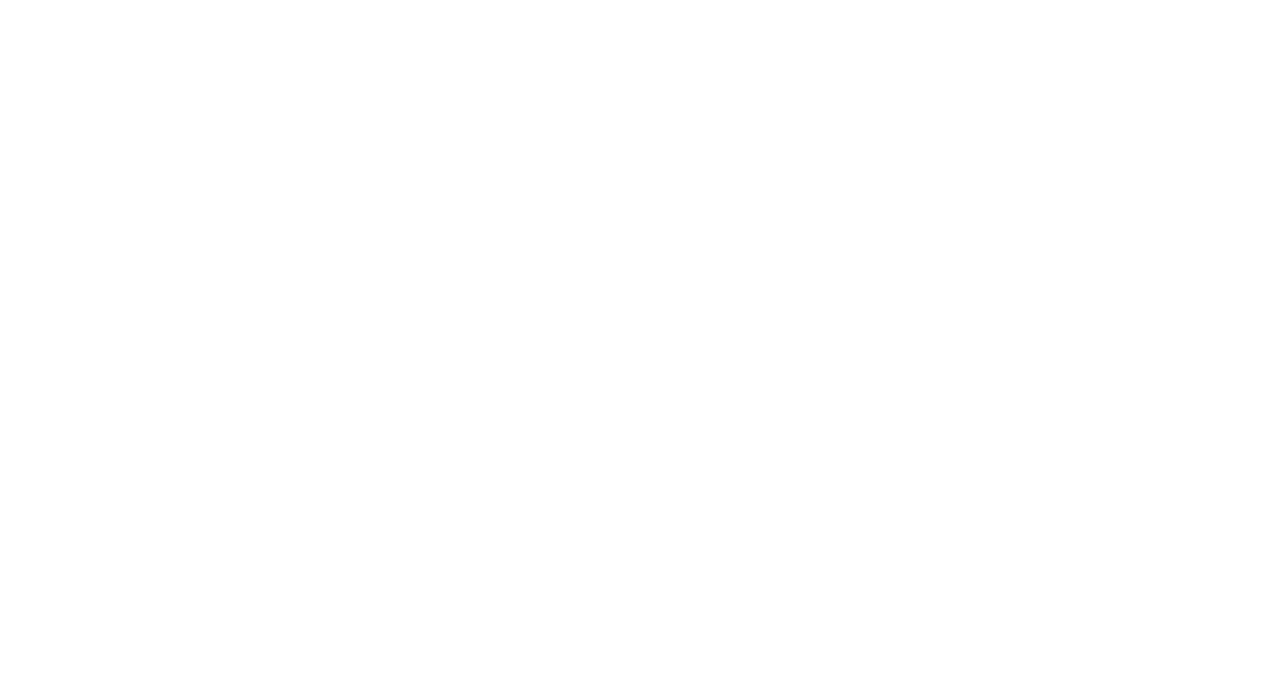
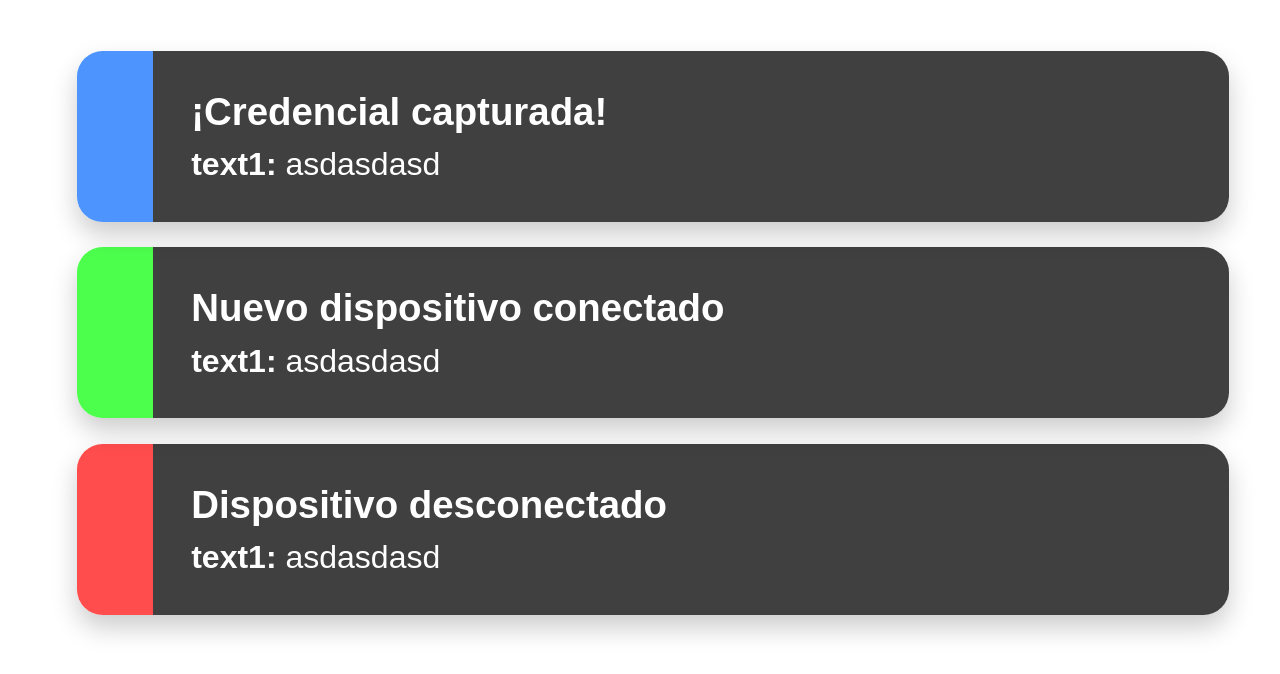
Before and after one commit to Ruminini/SORII-TP-Final, a plain HTML site: page toast.html in a window 1280 px wide. Drawn offline with Linux system fonts and the light colour scheme.

Commit message:
Moar Toasst

```diff
--- a/toast.html
+++ b/toast.html
@@ -16,9 +16,9 @@
 
     .toast-container {
       position: fixed;
-      top: 20px;
-      right: 20px;
-      width: 300px;
+      top: 4vw;
+      right: 4vw;
+      width: 100vw;
       max-width: 90%;
       z-index: 1000;
       display: flex;
@@ -28,27 +28,27 @@
     .toast {
       background-color: rgba(44, 44, 44, 0.9);
       color: white;
-      padding: 15px;
-      border-radius: 8px;
-      box-shadow: 0 4px 8px rgba(0, 0, 0, 0.2);
-      margin-bottom: 10px;
+      padding: 3vw;
+      border-radius: 2vw;
+      box-shadow: 0 1vw 2vw rgba(0, 0, 0, 0.2);
+      margin-bottom: 2vw;
       opacity: 0;
       transform: translateX(100%);
-      animation: slideIn 0.5s forwards, fadeOut 0.5s forwards 4s;
+      animation: slideIn 0.5s forwards, fadeOut 0.5s forwards 12s;
       transition: opacity 0.5s, transform 0.5s;
       position: relative;
       word-wrap: break-word;
-      border-left: 5px solid #ff4d4d;
+      border-left: 6vw solid #ff4d4d;
     }
 
     .toast-title {
       font-weight: bold;
-      margin-bottom: 5px;
-      font-size: 1.1em;
+      margin-bottom: 1vw;
+      font-size: 2.4em;
     }
 
     .toast-content {
-      font-size: 0.9em;
+      font-size: 2em;
     }
 
     @keyframes slideIn {
@@ -85,8 +85,8 @@
     socket.onopen = function (event) { console.log('Conexión WebSocket abierta.'); };
     socket.onmessage = function (event) {
       try {
-        const data = JSON.parse(event.data);
-        if (data.user && data.pass) { createToast(data.user, data.pass); }
+        const payload = JSON.parse(event.data);
+        if (payload.type && payload.data) { createToast(payload.type, payload.data); }
       } catch (e) { console.error('Error al parsear JSON:', e); }
     };
     socket.onclose = function (event) {
@@ -94,21 +94,51 @@
     };
     socket.onerror = function (error) { console.error('Error WebSocket:', error); };
 
-    function createToast(user, pass) {
+    function createToast(type, data) {
       const toast = document.createElement('div');
       toast.className = 'toast';
+
+      let title = '';
+      let borderColor = '#ccc';
+
+      switch (type) {
+        case 'connect':
+          title = 'Nuevo dispositivo conectado';
+          borderColor = '#4dff4d'; // verde
+          break;
+        case 'disconnect':
+          title = 'Dispositivo desconectado';
+          borderColor = '#ff4d4d'; // rojo
+          break;
+        case 'capture':
+          title = '¡Credencial capturada!';
+          borderColor = '#4d94ff'; // azul
+          break;
+        default:
+          title = 'Evento';
+          borderColor = '#ccc';
+      }
+
+      let content = '';
+      for (const key in data) {
+        if (data.hasOwnProperty(key)) {
+          content += `<strong>${key}:</strong> ${data[key]}<br>`;
+        }
+      }
+
+      toast.style.borderColor = borderColor;
       toast.innerHTML = `
-                <div class="toast-title">¡Credencial Capturada!</div>
-                <div class="toast-content">
-                    <strong>Usuario:</strong> ${user}<br>
-                    <strong>Contraseña:</strong> ${pass}
-                </div>
-            `;
-      toastContainer.prepend(toast);
+      <div class="toast-title">${title}</div>
+      <div class="toast-content">${content}</div>
+    `;
+      toastContainer.append(toast);
       toast.addEventListener('animationend', (e) => {
         if (e.animationName === 'fadeOut') { toast.remove(); }
       });
     }
+    createToast("disconnect", { text1: "asdasdasd" })
+    setTimeout(() => { createToast("connect", { text1: "asdasdasd" }) }, 2000)
+    setTimeout(() => { createToast("capture", { text1: "asdasdasd" }) }, 4000)
   </script>
 </body>
 
```
Also changed, not shown: 5 other files.
